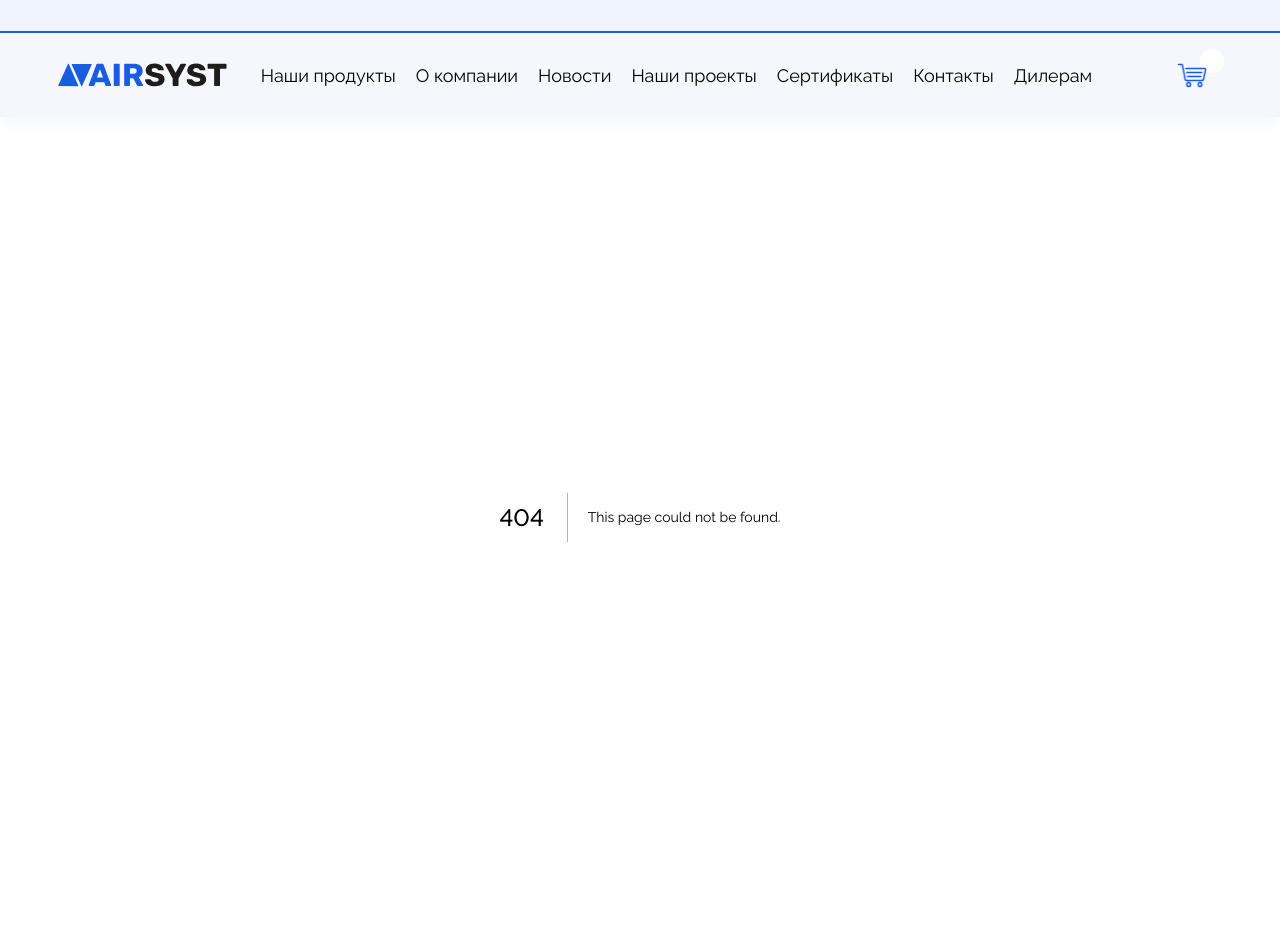
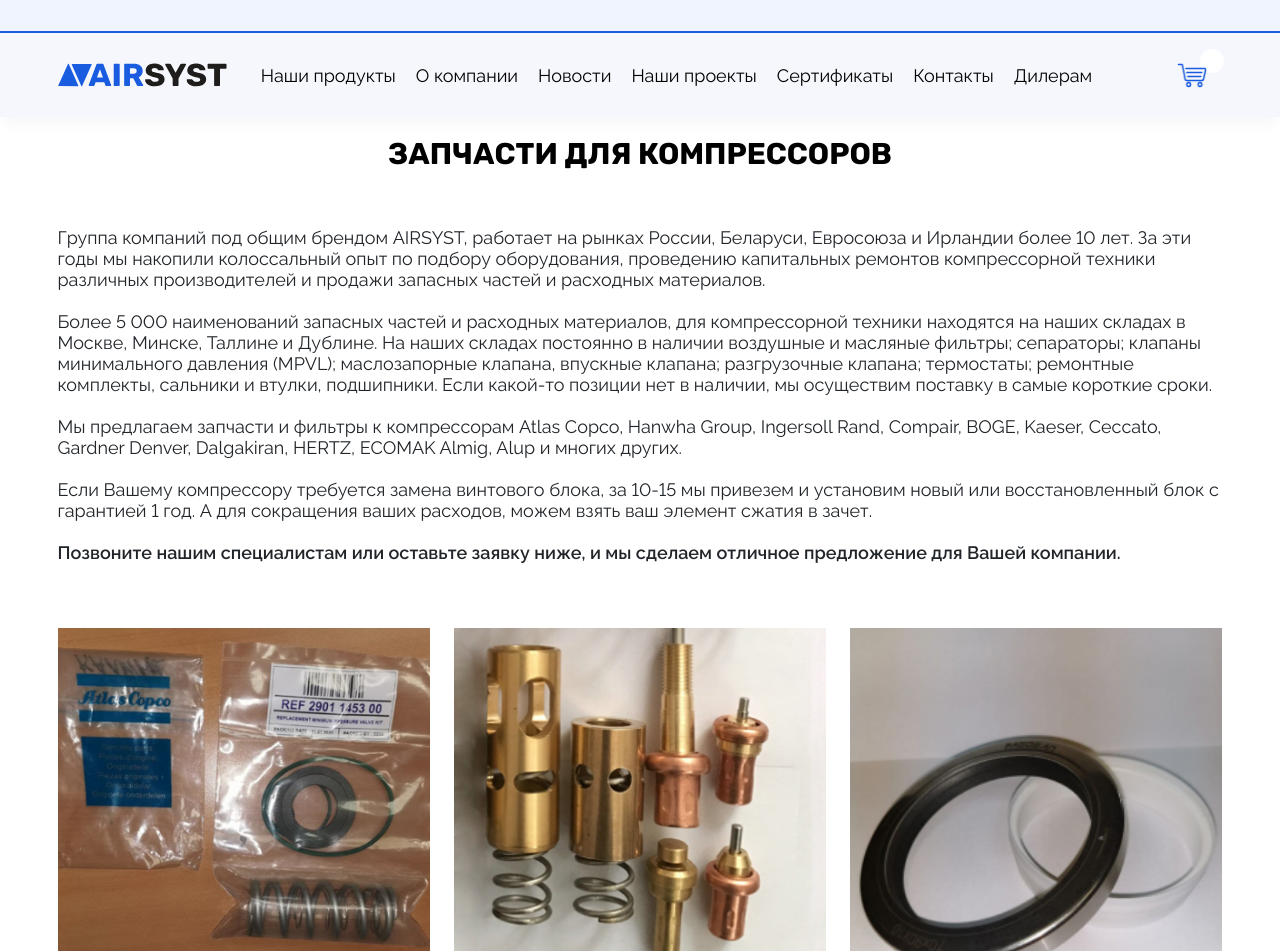
Before and after one commit to DShevv/next_airsyst, a Next.js app: page /parts in a window 1280 px wide. Before the commit this address had no page. Shown: the part 81-1032 px from the top of the page. Built offline with nearby package versions, Linux system fonts and the light colour scheme.

Commit message:
add parts page

```diff
--- /dev/null
+++ b/app/parts/page.tsx
@@ -0,0 +1,58 @@
+import Image from "next/image";
+import AskForm from "@/components/AskForm/AskForm";
+import part1 from "@/public/img/images/1 82827515.jpg";
+import part2 from "@/public/img/images/parts.jpg";
+import part3 from "@/public/img/images/3 741739.jpg";
+import part4 from "@/public/img/images/4 300021016.jpg";
+import part5 from "@/public/img/images/5 6.jpg";
+
+export default function Parts() {
+  return (
+    <main className="parts wrap">
+      <h1 className="title">Запчасти для компрессоров</h1>
+      <h3 className="parts__text">
+        Группа компаний под общим брендом AIRSYST, работает на рынках России,
+        Беларуси, Евросоюза и Ирландии более 10 лет. За эти годы мы накопили
+        колоссальный опыт по подбору оборудования, проведению капитальных
+        ремонтов компрессорной техники различных производителей и продажи
+        запасных частей и расходных материалов.
+        <br />
+        <br />
+        Более 5 000 наименований запасных частей и расходных материалов, для
+        компрессорной техники находятся на наших складах в Москве, Минске,
+        Таллине и Дублине. На наших складах постоянно в наличии воздушные и
+        масляные фильтры; сепараторы; клапаны минимального давления (MPVL);
+        маслозапорные клапана, впускные клапана; разгрузочные клапана;
+        термостаты; ремонтные комплекты, сальники и втулки, подшипники. Если
+        какой-то позиции нет в наличии, мы осуществим поставку в самые короткие
+        сроки.
+        <br />
+        <br />
+        Мы предлагаем запчасти и фильтры к компрессорам Atlas Copco, Hanwha
+        Group, Ingersoll Rand, Compair, BOGE, Kaeser, Ceccato, Gardner Denver,
+        Dalgakiran, HERTZ, ECOMAK Almig, Alup и многих других.
+        <br />
+        <br />
+        Если Вашему компрессору требуется замена винтового блока, за 10-15 мы
+        привезем и установим новый или восстановленный блок с гарантией 1 год. А
+        для сокращения ваших расходов, можем взять ваш элемент сжатия в зачет.
+        <br />
+        <br />
+        <span>
+          Позвоните нашим специалистам или оставьте заявку ниже, и мы сделаем
+          отличное предложение для Вашей компании.
+        </span>
+      </h3>
+      <div className="parts__imgs">
+        <Image alt="" src={part1} width={373} height={340} />
+        <Image alt="" src={part2} width={373} height={340} />
+        <Image alt="" src={part3} width={373} height={340} />
+        <Image alt="" src={part4} width={570} height={520} />
+        <Image alt="" src={part5} width={570} height={520} />
+      </div>
+      <section className="feedback">
+        <AskForm url="/ask" />
+      </section>
+    </main>
+  );
+}
--- a/components/MainPage/Products.tsx
+++ b/components/MainPage/Products.tsx
@@ -1,6 +1,7 @@
 import ProductItem from "./ProductItem";
 import obrImage from "../../public/img/images/main-eq.png";
 import sevice from "../../public/img/images/bid-2.png";
+import parts from "../../public/img/images/bid-1.png";
 import airsyst from "../../public/img/images/airsyst.svg";
 
 const companiess = [airsyst, airsyst, airsyst, airsyst, airsyst, airsyst];
@@ -23,8 +24,8 @@
         />
         <ProductItem
           title="ЗАПЧАСТИ И РАСХОДНЫЕ МАТЕРИАЛЫ ДЛЯ КОМПРЕССОРОВ"
-          image={obrImage}
-          href="/oborudovanie"
+          image={parts}
+          href="/parts"
           companies={companiess}
         />
       </div>
```
